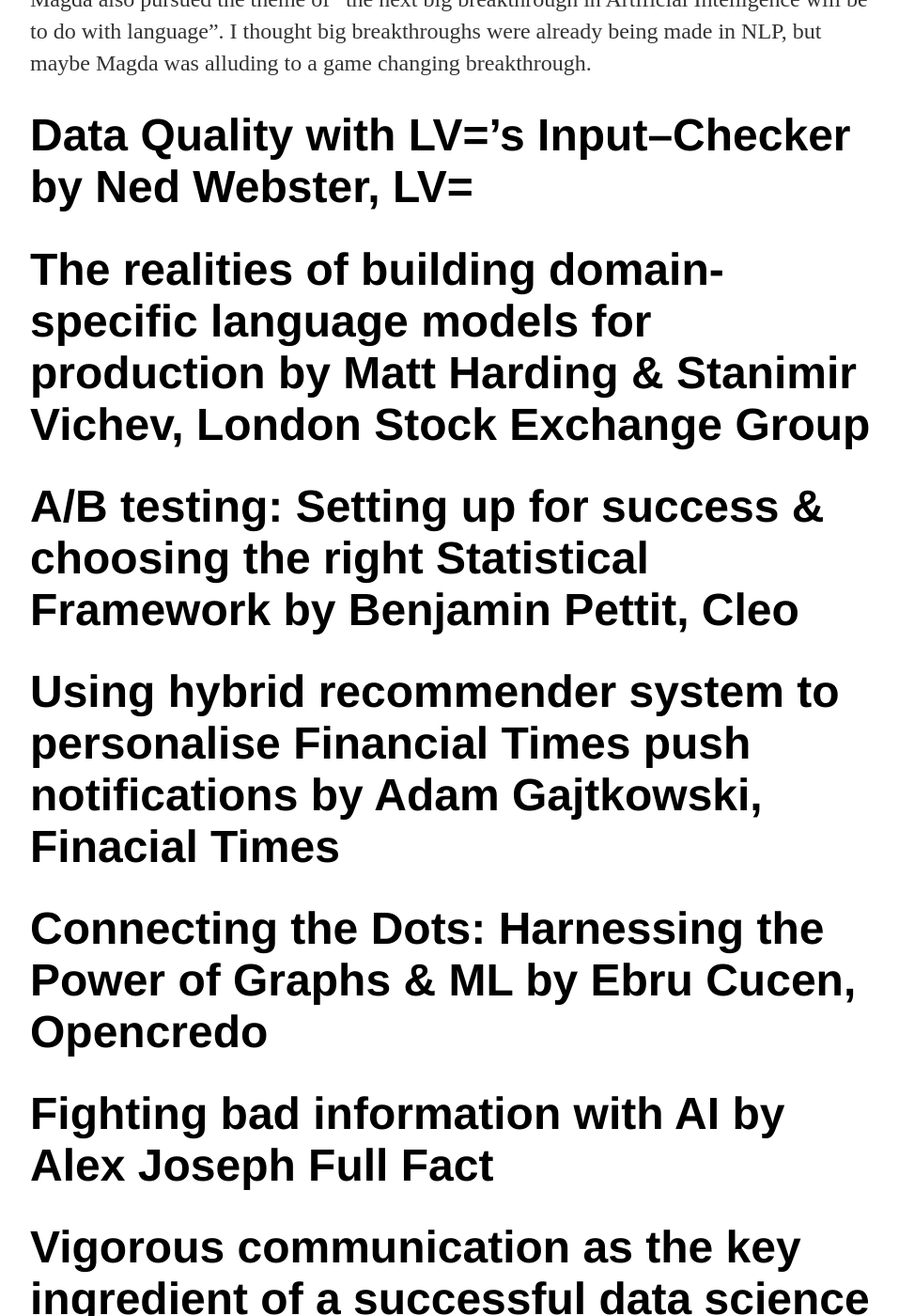
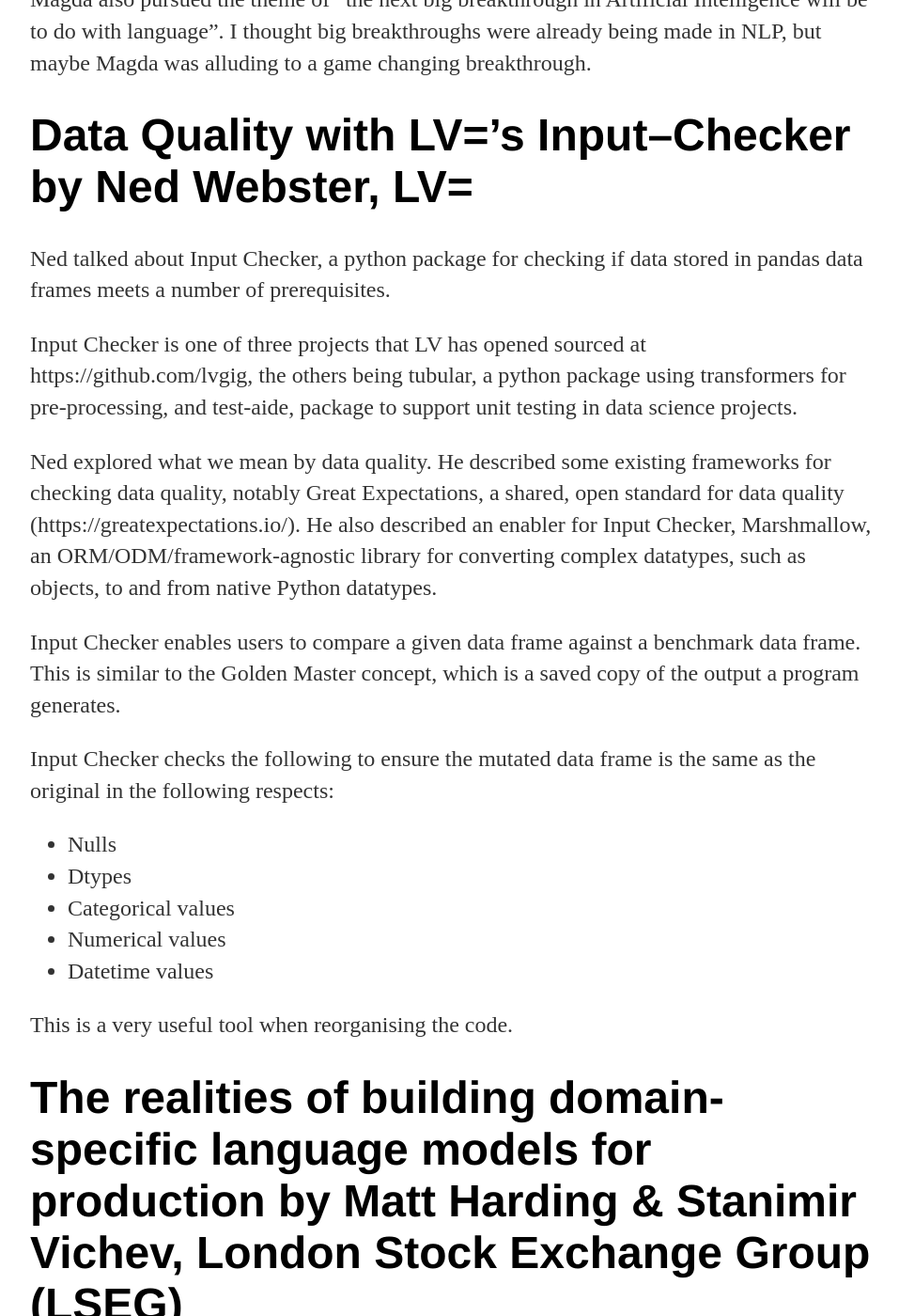
Before and after one commit to hankquinlan/hankquinlan.github.io, a Jekyll site: the page built from _posts/2021-11-27-DSF-Live.md, in a window 1280 px wide and 1400 px high, scrolled down 1097 px. Shown: the whole window at 94% size, without its empty margins (160-1117 px from the left). Built offline with Jekyll 4.4.1, drawn with Linux system fonts in a browser that asks for light colours; some of the changed text lies outside the part shown.

Commit message:
Update 2021-11-27-DSF-Live.md
Added content for LSEG talk.

```diff
--- a/_posts/2021-11-27-DSF-Live.md
+++ b/_posts/2021-11-27-DSF-Live.md
@@ -42,13 +42,45 @@
 Data Quality with LV=’s Input–Checker by Ned Webster, LV=
 =========================================================
 
+Ned talked about Input Checker, a python package for checking if data stored in pandas data frames meets a number of prerequisites.
+
+Input Checker is one of three projects that LV has opened sourced at https://github.com/lvgig, the others being tubular, a python package using transformers for pre-processing, and test-aide, package to support unit testing in data science projects.
+
+Ned explored what we mean by data quality. He described some existing frameworks for checking data quality, notably Great Expectations,  a shared, open standard for data quality (https://greatexpectations.io/). He also described an enabler for Input Checker, Marshmallow, an ORM/ODM/framework-agnostic library for converting complex datatypes, such as objects, to and from native Python datatypes.
+
+Input Checker enables users to compare a given data frame against a benchmark data frame. This is similar to the Golden Master concept, which is a saved copy of the output a program generates.
 
 
-The realities of building domain-specific language models for production by Matt Harding & Stanimir Vichev, London Stock Exchange Group
-=======================================================================================================================================
+Input Checker checks the following to ensure the mutated data frame is the same as the original in the following respects:
+
+- Nulls
+- Dtypes
+- Categorical values
+- Numerical values
+- Datetime values
+
+This is a very useful tool when reorganising the code.
+
+The realities of building domain-specific language models for production by Matt Harding & Stanimir Vichev, London Stock Exchange Group (LSEG)
+==============================================================================================================================================
+
+LSEG Labs have built a set of domain-specific language models, based on Google’s BERT architecture, using LSEG’s proprietary financial data.
+
+The talk describes taking these models from inception to production describing all the problems encountered on the way, from testing the waters to convicing decision makers that the project was worth investing in. NLP was fundamental in this endeavour.
+
+LSEG uses a Financial News Language model, derived through the pre-processing of financial news from the Reuters News Archive (RNA). BERT-RNA as it is known, is pre-trained on top BERT base of using the RNA. The archive contains all Reuters articles published between 1996 and 2019.
+
+Training took place on GCP Preemptible TPUs and running inference via AWS Batch Transform. The tech stack is made up of Python, SpaCy, Regex, S3 and Athena,  which works directly with data stored in S3 using standard SQL.
+
+Matt and Stan then discussed how the model was benchmarked using a downstream classification task.
+
+They went onto discuss their plans for future, including experimenting with different BERT architectures, introducing MLOps, using a feauture store for inference training, and using other financial news datasets.
+
+In conclusion they discussed the pros and cons of different ways of providing the models to their customers.
 
 A/B testing: Setting up for success & choosing the right Statistical Framework by Benjamin Pettit, Cleo
 =======================================================================================================
+
 
 Using hybrid recommender system to personalise Financial Times push notifications by Adam Gajtkowski, Finacial Times
 ====================================================================================================================
```
